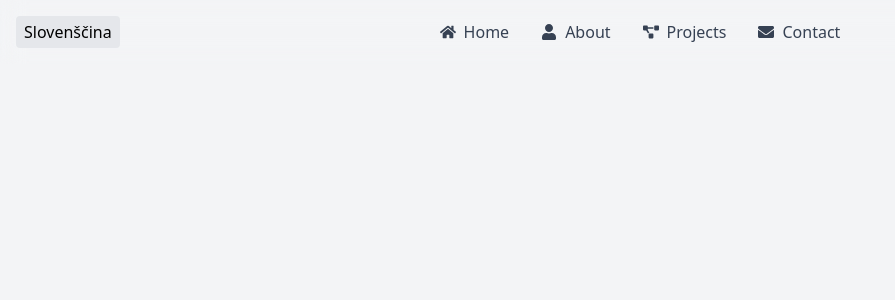
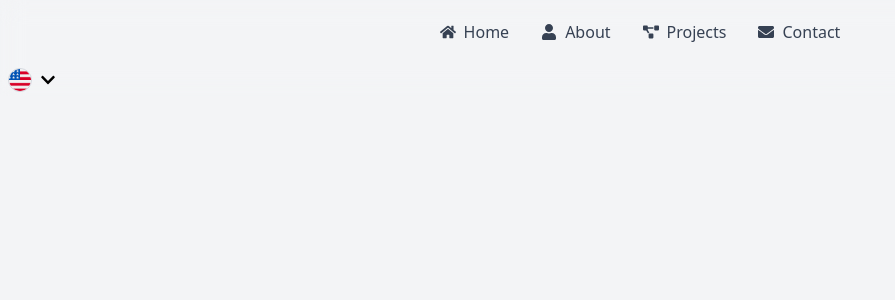
Before and after one commit to CyborneWeb/Portfolio, a React (Vite) app in the folder frontend/: page / in a window 1280 px wide. Shown: the top 300 px of the page, without its empty margins (0-895 px from the left). Built offline with nearby package versions, Linux system fonts and the light colour scheme.

Commit message:
Update Navbar.jsx

```diff
--- a/frontend/src/Components/Navbar.jsx
+++ b/frontend/src/Components/Navbar.jsx
@@ -9,6 +9,7 @@ import {
 } from "react-icons/fa";
 import { motion, AnimatePresence } from "framer-motion";
 import { useTranslation } from "react-i18next";
+import LanguageSwitcher from "./LanguageSwitcher";
 
 // Array of nav items with icons
 
@@ -17,15 +18,23 @@ const Navbar = () => {
   const { t, i18n } = useTranslation();
 
   const navItems = [
-    { name: t('navbar.home'), href: "#home", icon: <FaHome className="inline mr-2" /> },
-    { name: t('navbar.about'), href: "#about", icon: <FaUser className="inline mr-2" /> },
     {
-      name: t('navbar.projects'),
+      name: t("navbar.home"),
+      href: "#home",
+      icon: <FaHome className="inline mr-2" />,
+    },
+    {
+      name: t("navbar.about"),
+      href: "#about",
+      icon: <FaUser className="inline mr-2" />,
+    },
+    {
+      name: t("navbar.projects"),
       href: "#projects",
       icon: <FaProjectDiagram className="inline mr-2" />,
     },
     {
-      name: t('navbar.contact'),
+      name: t("navbar.contact"),
       href: "#contact",
       icon: <FaEnvelope className="inline mr-2" />,
     },
@@ -89,12 +98,7 @@ const Navbar = () => {
         )}
       </AnimatePresence>
 
-            <button
-        onClick={() => i18n.changeLanguage(i18n.language === 'en' ? 'sl' : 'en')}
-        className="absolute left-4 top-4 bg-gray-200 dark:bg-gray-700 px-2 py-1 rounded"
-      >
-        {i18n.language === 'en' ? 'Slovenščina' : 'English'}
-      </button>
+        <LanguageSwitcher />
     </nav>
   );
 };
```
